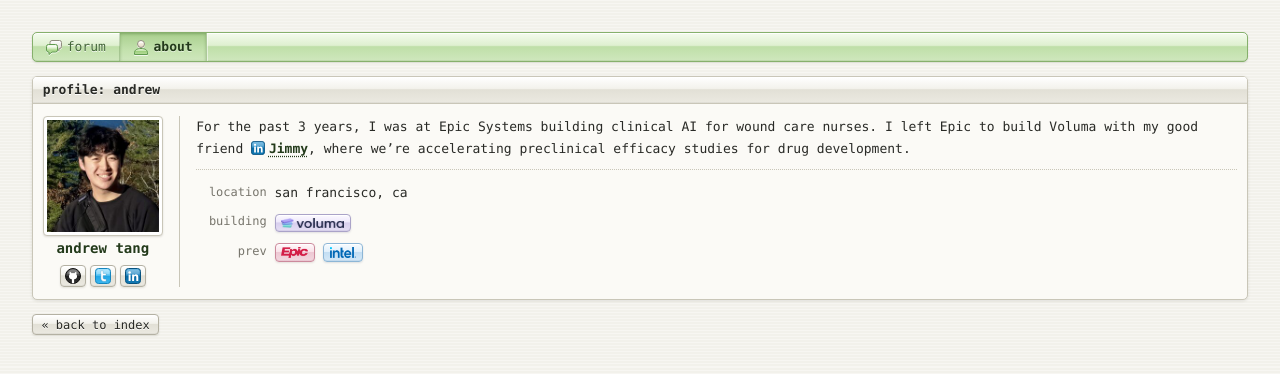
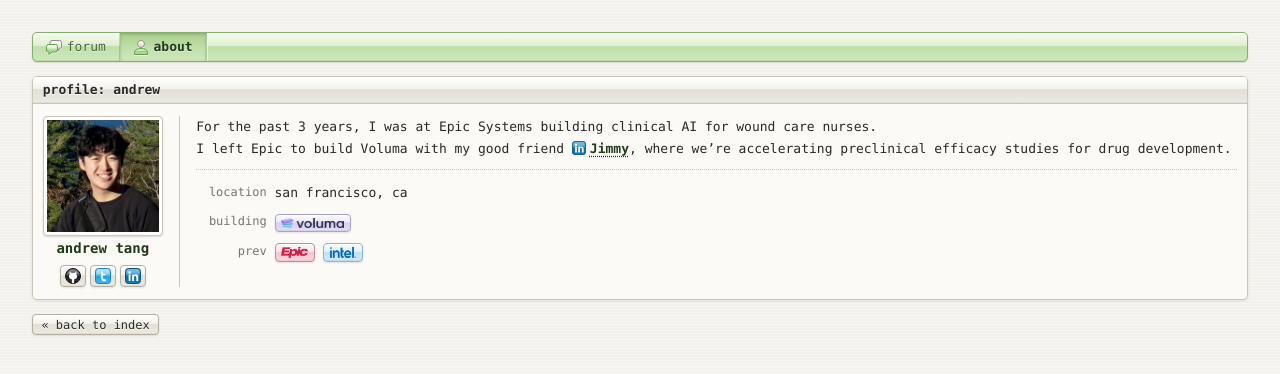
Before and after one commit to andrewtea/andrewtea.github.io, an Astro site: page /about in a window 1280 px wide. Built offline with nearby package versions, Linux system fonts and the light colour scheme; Astro itself is replaced by a stand-in of ours; no server answers.

Commit message:
Break the about bio after its first sentence
Amp-Thread-ID: https://ampcode.com/threads/T-01a1cde0-7913-70f1-9552-693f08ec4b57
Co-authored-by: Andrew Tang <andrewtea.dev@gmail.com>

```diff
--- a/src/pages/about.astro
+++ b/src/pages/about.astro
@@ -11,7 +11,7 @@
     <div class="body profile">
       <Postbit />
       <div>
-        <p class="aboutme">For the past 3 years, I was at Epic Systems building clinical AI for wound care nurses. I left Epic to build Voluma with my good friend <a class="person" href={JIMMY_LINKEDIN}><img src="/assets/icons/linkedin.svg" alt="" width="14" height="14">Jimmy</a>, where we’re accelerating preclinical efficacy studies for drug development.</p>
+        <p class="aboutme">For the past 3 years, I was at Epic Systems building clinical AI for wound care nurses.<br>I left Epic to build Voluma with my good friend <a class="person" href={JIMMY_LINKEDIN}><img src="/assets/icons/linkedin.svg" alt="" width="14" height="14">Jimmy</a>, where we’re accelerating preclinical efficacy studies for drug development.</p>
         <div class="row">
           <span class="label">location</span>
           <span>san francisco, ca</span>
```
